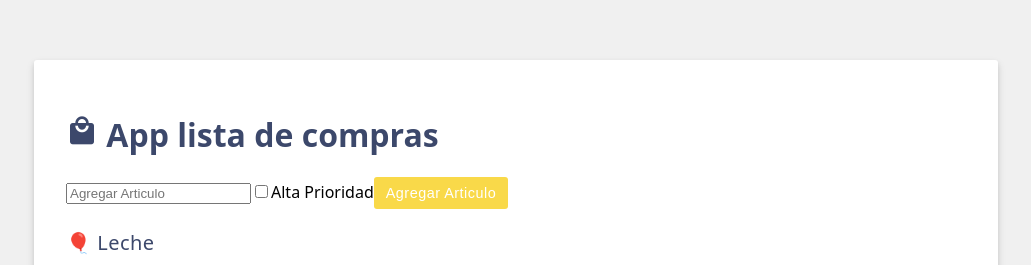
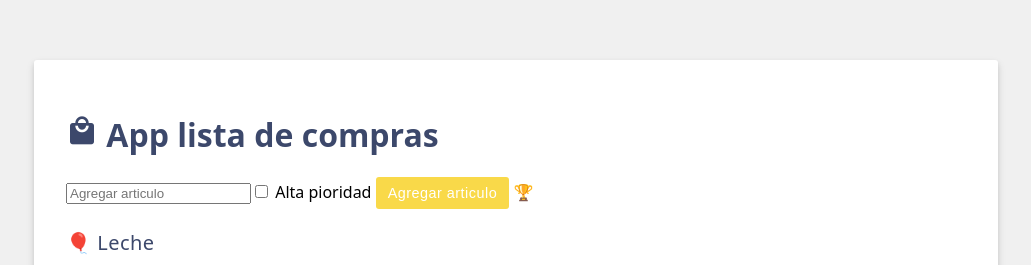
Before and after one commit to GaonaRiveraDiegoGael/VueJs-ShoppingCart, a Vue app: page / in a window 1280 px wide. Shown: the part 146-411 px from the top of the page, without its empty margins (124-1155 px from the left). Built offline with nearby package versions, Linux system fonts and the light colour scheme.

Commit message:
⭐Usa el funcionamiento del formulario para capturar eventos

```diff
--- a/src/App.vue
+++ b/src/App.vue
@@ -15,24 +15,39 @@
   { id: 3, label: 'Pan' },
   { id: 4, label: 'Huevos' }
 ]);
-const newItem = ref('');
-const newItemHighPriority = ref('false')
+const newItem= ref('');
+//metodos
+const saveItems = () =>{(items.value.push({id: items.value.length, label:newItem.value}));
+newItem.value="";}
 </script>
 
 <template>
   <h1> <i :class="shoppingIcon">local_mall</i> {{ header }}</h1>
-  <div class="add-item form"></div>
-  <input v-on:keyup.enter="items.push({ id: items.length, label: newItem})"
-  v-model="newItem" type="text"
-   placeholder="Agregar Articulo">
-<label><input type="checkbox" v-model="newItemHighPriority"
- >Alta Prioridad</label>
+  <form
+  v-on:submit.prevent="saveItems"
+  class="add-item" form>
+    <input
+     v-model="newItem" type="text"
+      placeholder="Agregar articulo">
+   <label>
+    <input  type="checkbox" v-model="newItemHighPriority">
+    Alta pioridad
+  </label >
+   <!-- boton-->
+   <button class="btn btn-primary">
+    Agregar articulo
+  </button>
+   {{ newItemHighPriority ? '🍻' : '🏆'}}
 
-<button class="btn btn-primary" v-on:click="items.push({ id: items.length, label: newItem})">
- Agregar Articulo</button>
-  <ul>
-    <li v-for="{id, label} in items" v-bind:key="id">🎈 {{ label }}</li>
-  </ul>
+</form>
+ <ul>
+
+    <li v-for="({id, label} ) in items" v-bind:key="id" >🎈 {{ label }}</li>
+
+
+<!--Helados (label>input:checkbox{Flavor$})*3-->
+
+</ul>
 </template>
 
 <style scoped>
```
